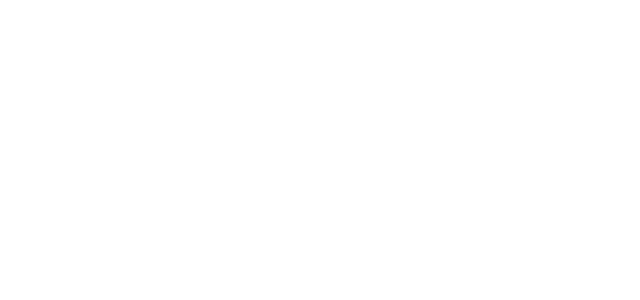
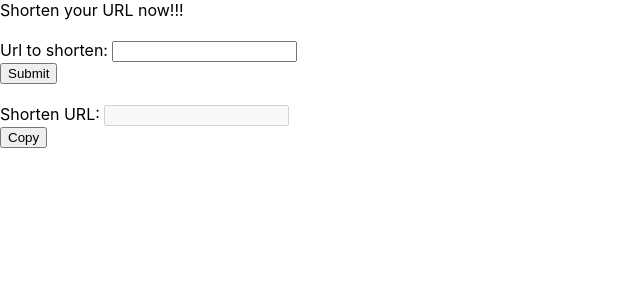
Before and after one commit to Hafizuddin-github/shorten-url-fe, a React (Create React App) app: page / in a window 1280 px wide. Before the commit this address had no page. Shown: the top 300 px of the page, without its empty margins (0-640 px from the left). Built offline with nearby package versions, Linux system fonts and the light colour scheme.

Commit message:
refactor: Change '/add' route to '' and update README

```diff
--- a/src/App.js
+++ b/src/App.js
@@ -7,7 +7,7 @@
   return (
     <div>
       <Routes>
-      <Route path='/add' element={<AddNewUrlPage />}/>
+      <Route path='' element={<AddNewUrlPage />}/>
       <Route path='/:shortenUrl' element={<RedirectUrlPage />}/>
       <Route path='/not-found' element={<NotFound />}/>
       </Routes>
```
Also changed, not shown: 1 other file (tests, documents, lock files or other folders).
